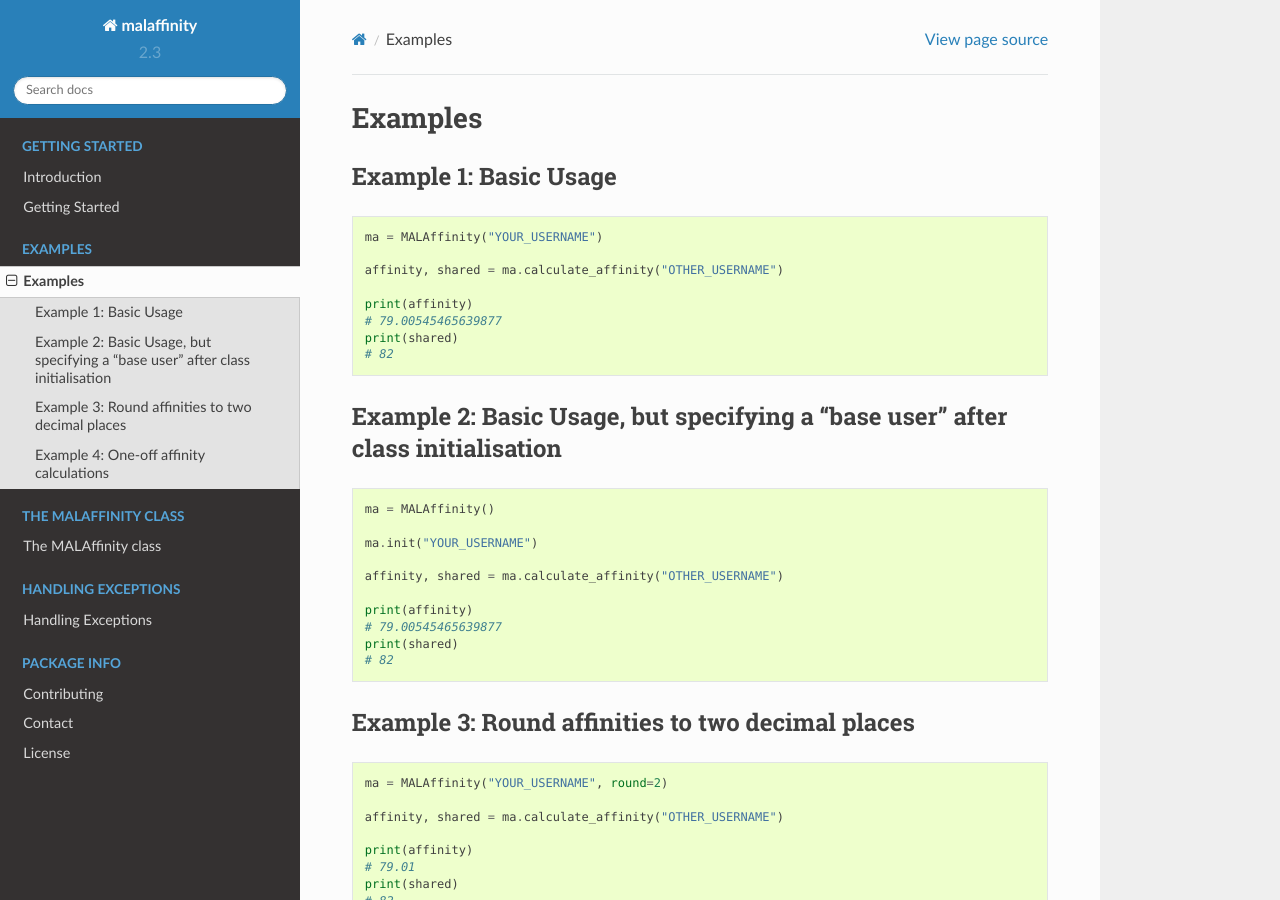
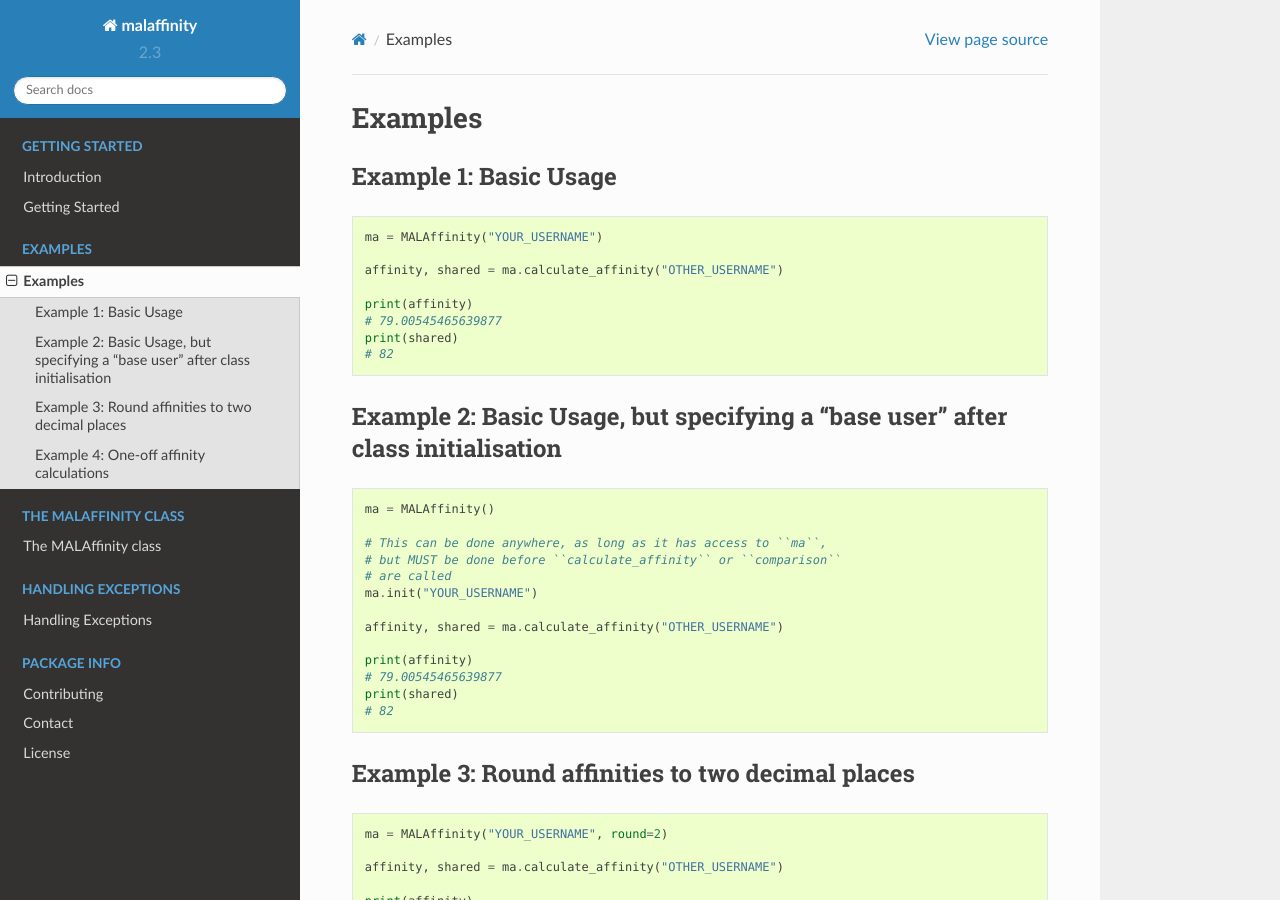
Before and after one commit to erkghlerngm44/aniffinity, a Sphinx documentation site: the page built from docs/examples/index.rst, in a window 1280 px wide and 900 px high. Built offline with Sphinx 7.4.7 and the Read the Docs theme 2.0.0, drawn with Linux system fonts in a browser that asks for light colours.

Commit message:
Add note

```diff
--- a/docs/examples/index.rst
+++ b/docs/examples/index.rst
@@ -24,6 +24,9 @@ Example 2: Basic Usage, but specifying a "base user" after class initialisation
 
     ma = MALAffinity()
 
+    # This can be done anywhere, as long as it has access to ``ma``,
+    # but MUST be done before ``calculate_affinity`` or ``comparison``
+    # are called
     ma.init("YOUR_USERNAME")
 
     affinity, shared = ma.calculate_affinity("OTHER_USERNAME")
```
